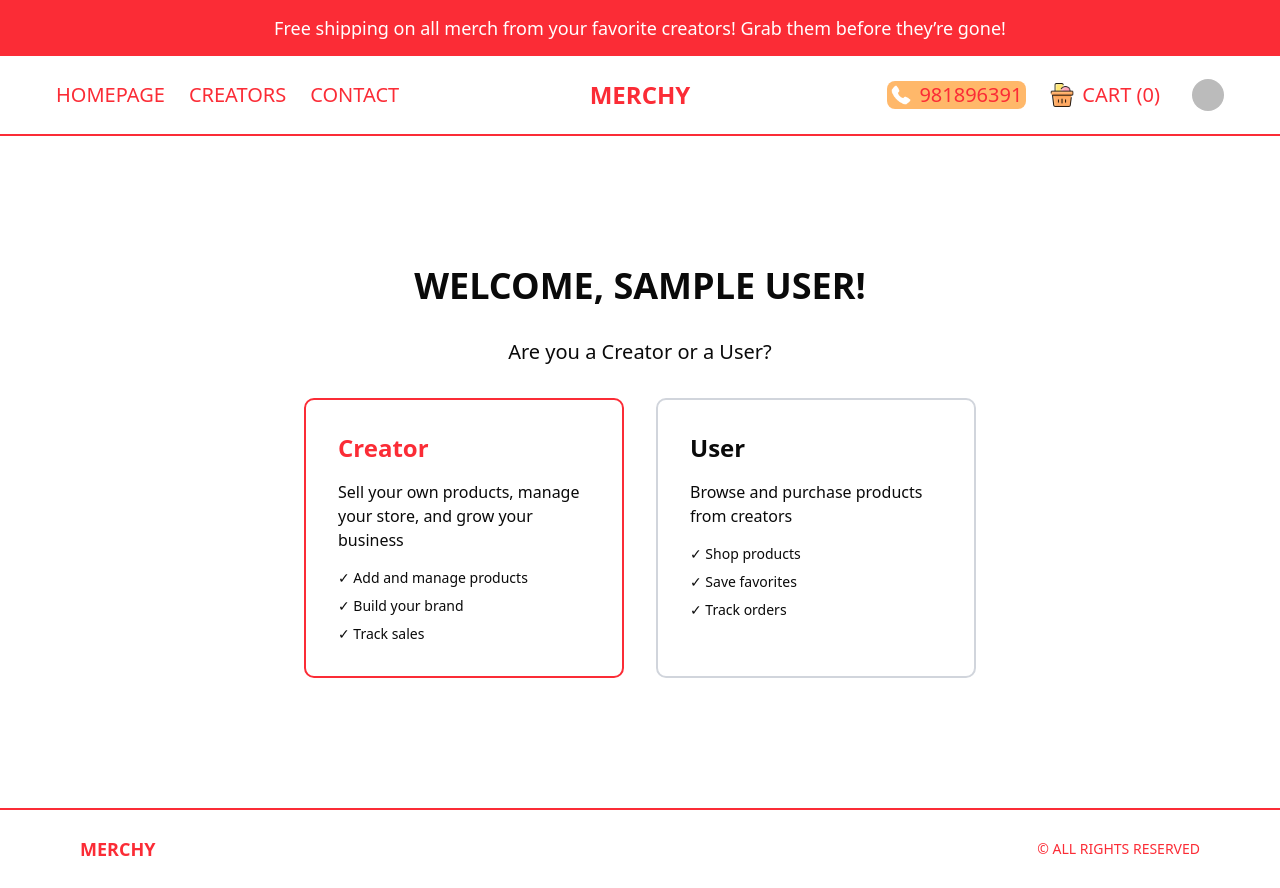
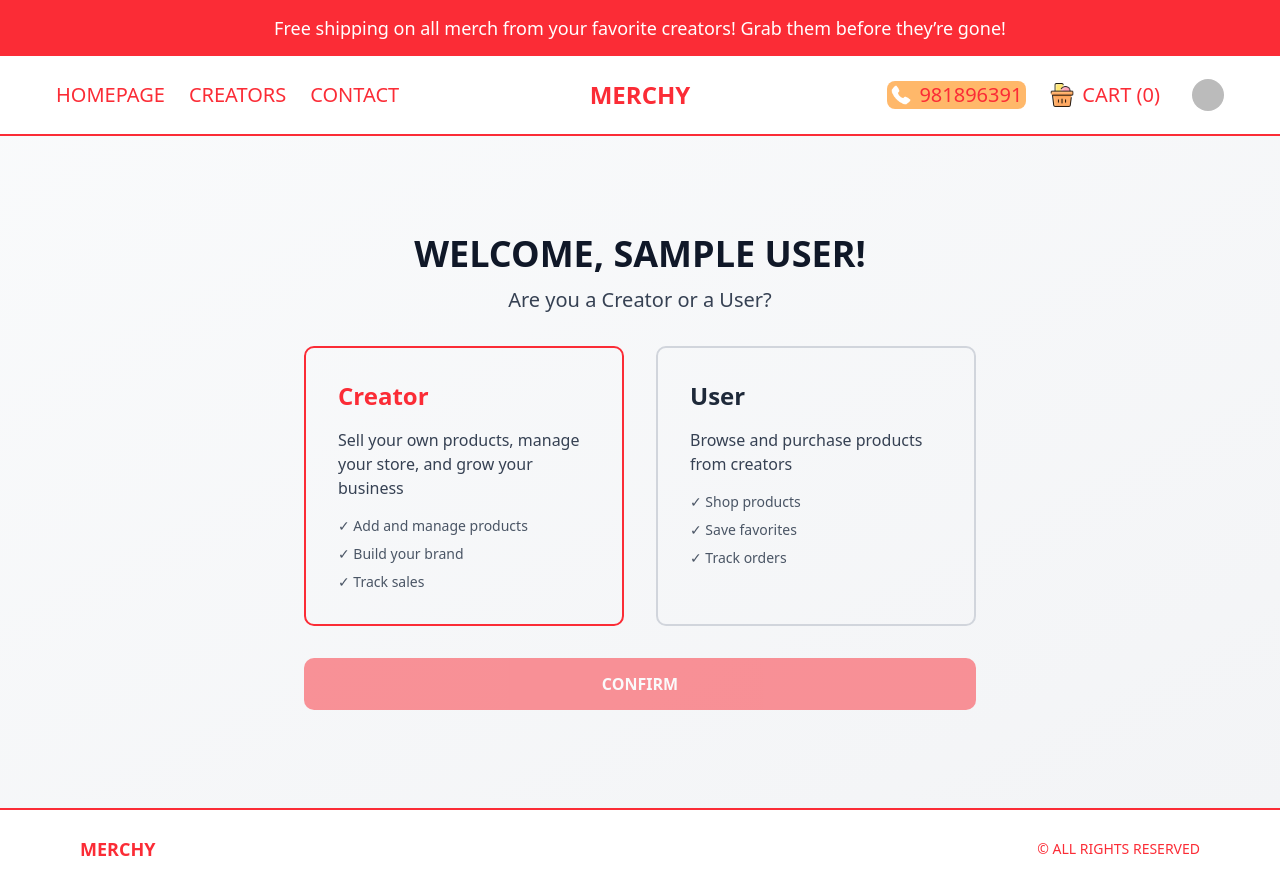
Before and after one commit to Cursey-Rahul/Merchy, a Next.js app: page /choose-role in a window 1280 px wide. Built offline with nearby package versions, Linux system fonts and the light colour scheme; no server answers; sample sign-in values are in the browser's storage.

Commit message:
chaged the layout of choose-role page

```diff
--- a/src/app/choose-role/page.tsx
+++ b/src/app/choose-role/page.tsx
@@ -7,6 +7,7 @@ const ChooseRolePage = () => {
   const { data: session, update } = useSession();
   const router = useRouter();
   const [loading, setLoading] = useState(false);
+  const [selectedRole, setSelectedRole] = useState<'creator' | 'user' | null>(null);
 
   useEffect(() => {
     if (!session?.user) {
@@ -14,7 +15,9 @@ const ChooseRolePage = () => {
     }
   }, [session, router]);
 
-  const handleRoleSelect = async (role: 'creator' | 'user') => {
+  const handleRoleSelect = async () => {
+    if (!selectedRole) return;
+
     setLoading(true);
     try {
       const res = await fetch('/api/user/role', {
@@ -22,18 +25,15 @@ const ChooseRolePage = () => {
         headers: { 'Content-Type': 'application/json' },
         body: JSON.stringify({
           email: session?.user?.email,
-          userType: role,
+          userType: selectedRole,
           name: session?.user?.name,
           image: session?.user?.image
         })
       });
 
       if (res.ok) {
-        // Update the session to reflect the new role
         await update();
-
-        // Navigate to appropriate page
-        router.push(role === 'creator' ? '/creator/setup' : '/');
+        router.push(selectedRole === 'creator' ? '/creator/setup' : '/');
       } else {
         console.error('Failed to set role');
       }
@@ -45,48 +45,85 @@ const ChooseRolePage = () => {
   };
 
   return (
-    <div className='h-[calc(100vh-6rem)] md:h-[calc(100vh-8rem)] w-full flex items-center justify-center p-4'>
-      <div className='w-full max-w-2xl flex flex-col gap-8'>
-        <h1 className='font-bold text-4xl text-center uppercase'>Welcome, {session?.user?.name}!</h1>
-        <p className='text-center text-xl'>Are you a Creator or a User?</p>
+    <div className='min-h-[calc(100vh-6rem)] md:min-h-[calc(100vh-8rem)] w-full flex items-center justify-center p-4 sm:p-6 bg-gradient-to-br from-gray-50 to-gray-100'>
+      <div className='w-full max-w-2xl flex flex-col gap-6 sm:gap-8'>
+        {/* Header */}
+        <div className='text-center space-y-2 sm:space-y-3'>
+          <h1 className='font-bold text-2xl sm:text-3xl md:text-4xl text-gray-900 uppercase'>
+            Welcome, {session?.user?.name}!
+          </h1>
+          <p className='text-base sm:text-lg md:text-xl text-gray-700'>
+            Are you a Creator or a User?
+          </p>
+        </div>
 
-        <div className='grid md:grid-cols-2 gap-8'>
+        {/* Cards Grid */}
+        <div className='grid grid-cols-1 md:grid-cols-2 gap-4 sm:gap-6 md:gap-8'>
           {/* Creator Card */}
           <button
-            onClick={() => handleRoleSelect('creator')}
+            onClick={() => setSelectedRole('creator')}
             disabled={loading}
-            className='flex flex-col gap-4 p-8 border-2 border-red-500 rounded-lg hover:bg-red-50 transition-all duration-300 disabled:opacity-50'
+            className={`flex flex-col gap-3 sm:gap-4 p-6 sm:p-8 rounded-lg border-2 transition-all duration-300 disabled:opacity-50 ${
+              selectedRole === 'creator'
+                ? 'border-red-500 bg-red-50 shadow-lg'
+                : 'border-red-500 hover:bg-red-50'
+            }`}
           >
-            <h2 className='font-bold text-2xl text-red-500'>Creator</h2>
-            <p className='text-left'>
+            <div className='flex items-start justify-between'>
+              <h2 className='font-bold text-xl sm:text-2xl text-red-500'>Creator</h2>
+              {selectedRole === 'creator' && (
+                <span className='bg-red-500 text-white rounded-full w-6 h-6 sm:w-7 sm:h-7 flex items-center justify-center text-sm font-bold'>
+                  ✓
+                </span>
+              )}
+            </div>
+            <p className='text-left text-sm sm:text-base text-gray-700'>
               Sell your own products, manage your store, and grow your business
             </p>
-            <ul className='text-left text-sm space-y-2'>
+            <ul className='text-left text-xs sm:text-sm text-gray-600 space-y-1.5 sm:space-y-2'>
               <li>✓ Add and manage products</li>
               <li>✓ Build your brand</li>
               <li>✓ Track sales</li>
             </ul>
-            {loading && <span>Setting up...</span>}
           </button>
 
           {/* User Card */}
           <button
-            onClick={() => handleRoleSelect('user')}
+            onClick={() => setSelectedRole('user')}
             disabled={loading}
-            className='flex flex-col gap-4 p-8 border-2 border-gray-300 rounded-lg hover:bg-gray-50 transition-all duration-300 disabled:opacity-50'
+            className={`flex flex-col gap-3 sm:gap-4 p-6 sm:p-8 rounded-lg border-2 transition-all duration-300 disabled:opacity-50 ${
+              selectedRole === 'user'
+                ? 'border-gray-400 bg-gray-50 shadow-lg'
+                : 'border-gray-300 hover:bg-gray-50'
+            }`}
           >
-            <h2 className='font-bold text-2xl'>User</h2>
-            <p className='text-left'>
+            <div className='flex items-start justify-between'>
+              <h2 className='font-bold text-xl sm:text-2xl text-gray-800'>User</h2>
+              {selectedRole === 'user' && (
+                <span className='bg-gray-700 text-white rounded-full w-6 h-6 sm:w-7 sm:h-7 flex items-center justify-center text-sm font-bold'>
+                  ✓
+                </span>
+              )}
+            </div>
+            <p className='text-left text-sm sm:text-base text-gray-700'>
               Browse and purchase products from creators
             </p>
-            <ul className='text-left text-sm space-y-2'>
+            <ul className='text-left text-xs sm:text-sm text-gray-600 space-y-1.5 sm:space-y-2'>
               <li>✓ Shop products</li>
               <li>✓ Save favorites</li>
               <li>✓ Track orders</li>
             </ul>
-            {loading && <span>Setting up...</span>}
           </button>
         </div>
+
+        {/* Confirm Button */}
+        <button
+          onClick={handleRoleSelect}
+          disabled={!selectedRole || loading}
+          className='w-full bg-red-500 text-white p-3 sm:p-3.5 rounded-lg font-bold uppercase hover:bg-red-600 disabled:opacity-50 disabled:cursor-not-allowed transition-all duration-300 text-sm sm:text-base'
+        >
+          {loading ? 'Setting up...' : 'Confirm'}
+        </button>
       </div>
     </div>
   )
```
